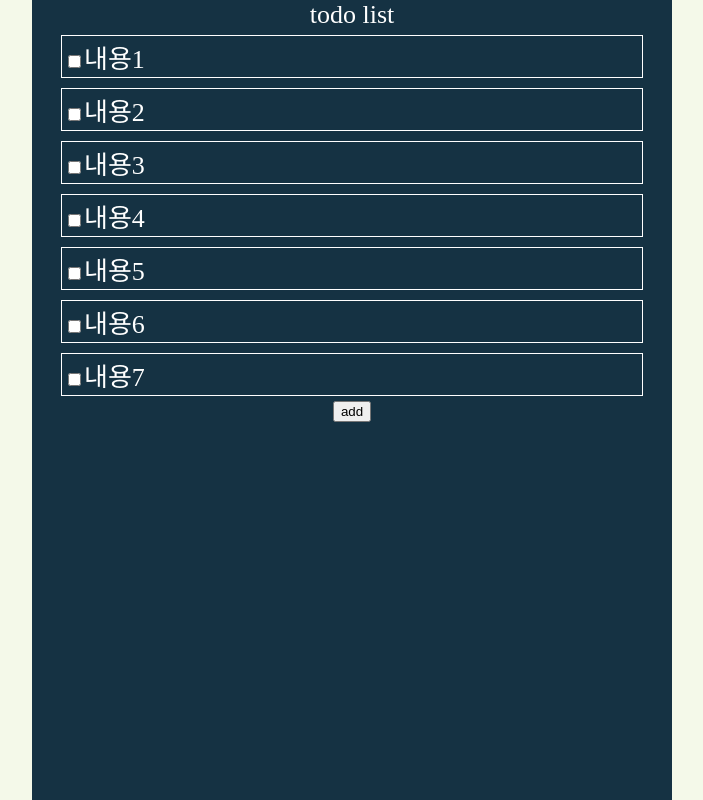
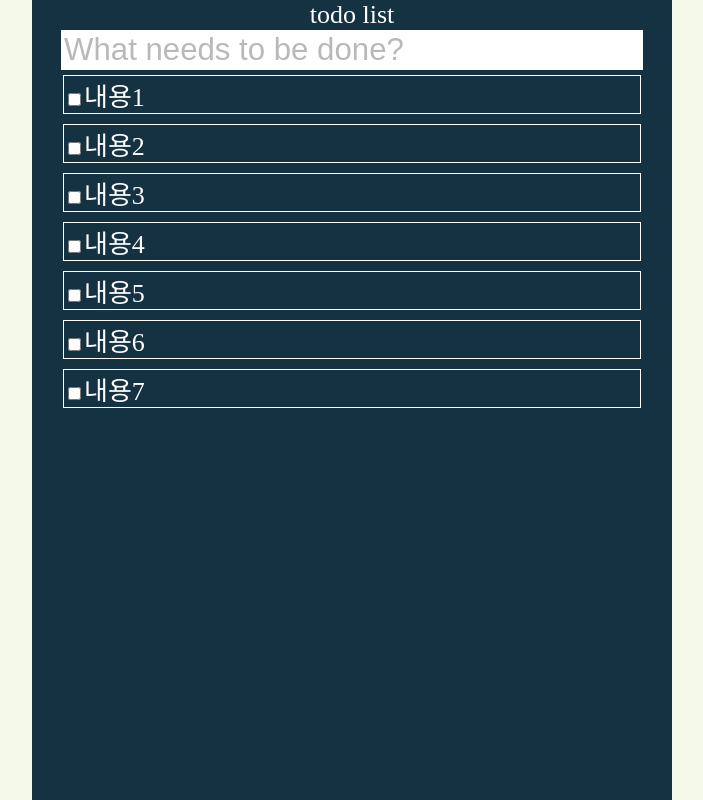
Before and after one commit to Jongkeun/ToDoList, a React (Create React App) app: page / in a window 1280 px wide. Shown: the whole page, without its empty margins (288-991 px from the left). Built offline with nearby package versions, Linux system fonts and the light colour scheme.

Commit message:
adding todo when writing and press Enter key

```diff
--- a/src/App.css
+++ b/src/App.css
@@ -16,4 +16,5 @@ body {
   font-size: calc(10px + 2vmin);
   color: white;
   width: 50vw;
+  min-width: 500px;
 }
--- a/src/components/Todo.js
+++ b/src/components/Todo.js
@@ -4,7 +4,6 @@ import PropTypes from "prop-types";
 
 const Container = styled.div`
   margin: 5px 1px;
-  padding: 2px;
   width: 90%;
   border: 1px white solid;
 `;
--- /dev/null
+++ b/src/components/TodoInput.js
@@ -0,0 +1,34 @@
+import React from "react";
+import PropTypes from "prop-types";
+import styled from "styled-components";
+import Todo from "./Todo";
+
+const TextInput = styled.input`
+  width: 90%;
+  margin: 0;
+  font-size: 1.2em;
+  border: 1px white solid;
+  &::placeholder {
+    opacity: 0.5;
+  }
+`;
+
+const TodoInput = ({ addTodo }) => {
+  const handleKyeDown = event => {
+    if (event.key === "Enter") {
+      addTodo(event.target.value);
+    }
+  };
+  return (
+    <TextInput
+      type="text"
+      onKeyDown={handleKyeDown}
+      placeholder={"What needs to be done?"}
+    />
+  );
+};
+
+Todo.propTypes = {
+  addTodo: PropTypes.func,
+};
+export default TodoInput;
--- a/src/containers/TodoListContainer.js
+++ b/src/containers/TodoListContainer.js
@@ -1,7 +1,7 @@
 import React, { Component } from "react";
 import Title from "../components/Title";
 import Todo from "../components/Todo";
-import AddButton from "../components/AddButton";
+import TodoInput from "../components/TodoInput";
 
 const generateID = () => {
   return (
@@ -36,16 +36,27 @@ class TodoListContainer extends Component {
     this.setState({ todos: updated });
   };
 
+  addTodo = content => {
+    const { todos } = this.state;
+    this.setState({
+      todos: todos.concat({
+        id: generateID(),
+        isDone: false,
+        content: content,
+      }),
+    });
+  };
+
   render() {
     const list = this.state.todos;
     return (
       <div className="app-container">
         <section className="app-section">
           <Title title={"todo list"} />
+          <TodoInput addTodo={this.addTodo} />
           {list.map(todo => (
             <Todo key={todo.id} todo={todo} onChange={this.toggleCheckbox} />
           ))}
-          <AddButton></AddButton>
         </section>
       </div>
     );
```
